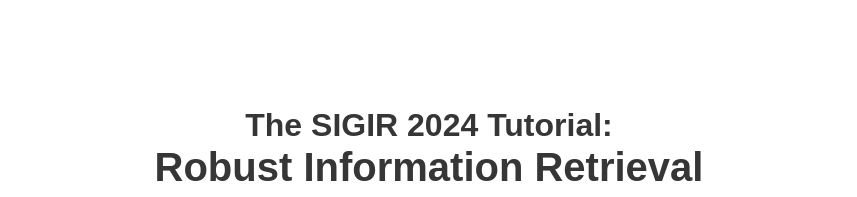
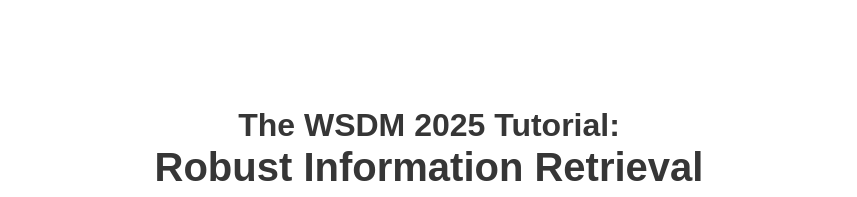
Before and after one commit to WSDM2025-Robust-Information-Retrieval/WSDM2025-Robust-Information-Retrieval.github.io, a plain HTML site: page index.html in a window 1280 px wide. Shown: the top 197 px of the page, without its empty margins (211-1068 px from the left). Drawn offline with nearby package versions, Linux system fonts and the light colour scheme; some icons are missing; a web font is replaced by a local one.

Commit message:
Update index.html

```diff
--- a/index.html
+++ b/index.html
@@ -46,7 +46,7 @@
       <div class="columns is-centered">
         <div class="column has-text-centered">
           <h1 class="title is-2 publication-title">
-              <span style="font-size: 80%">The SIGIR 2024 Tutorial:</span><br />
+              <span style="font-size: 80%">The WSDM 2025 Tutorial:</span><br />
               Robust Information Retrieval
             </h1>
 
```
